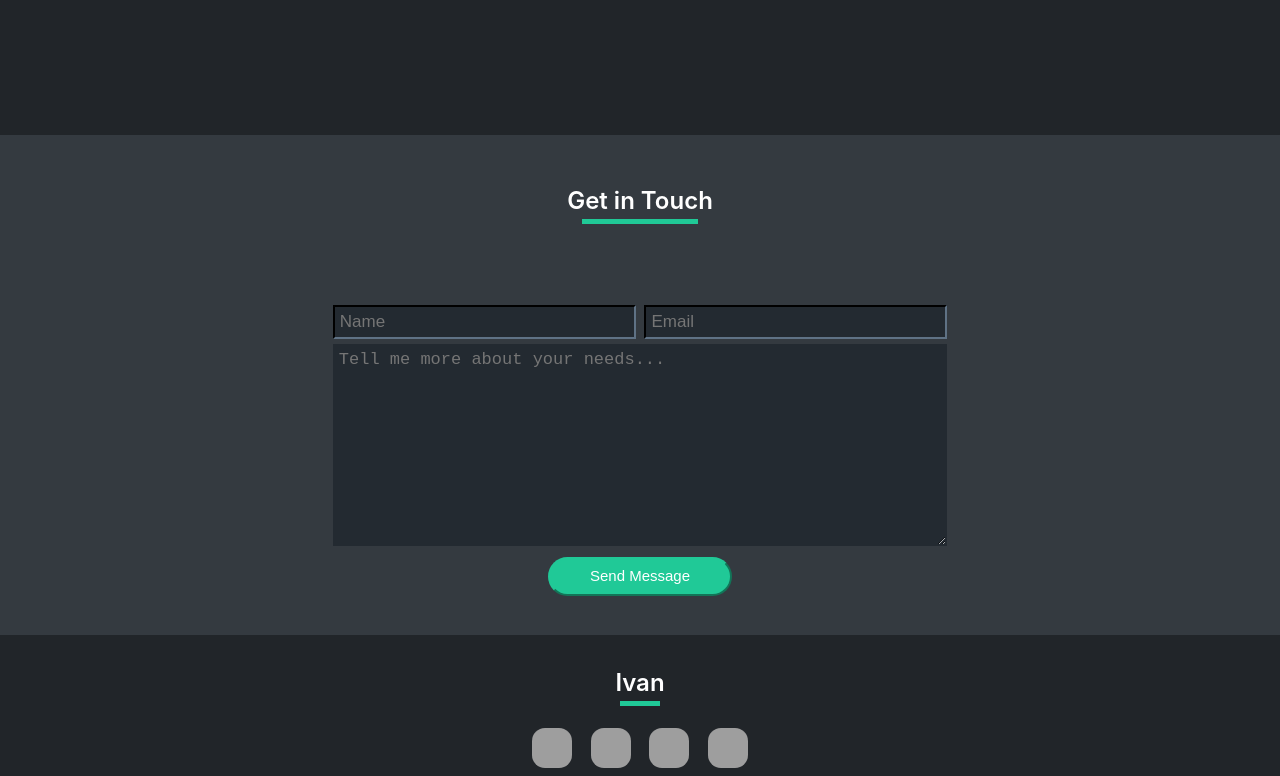
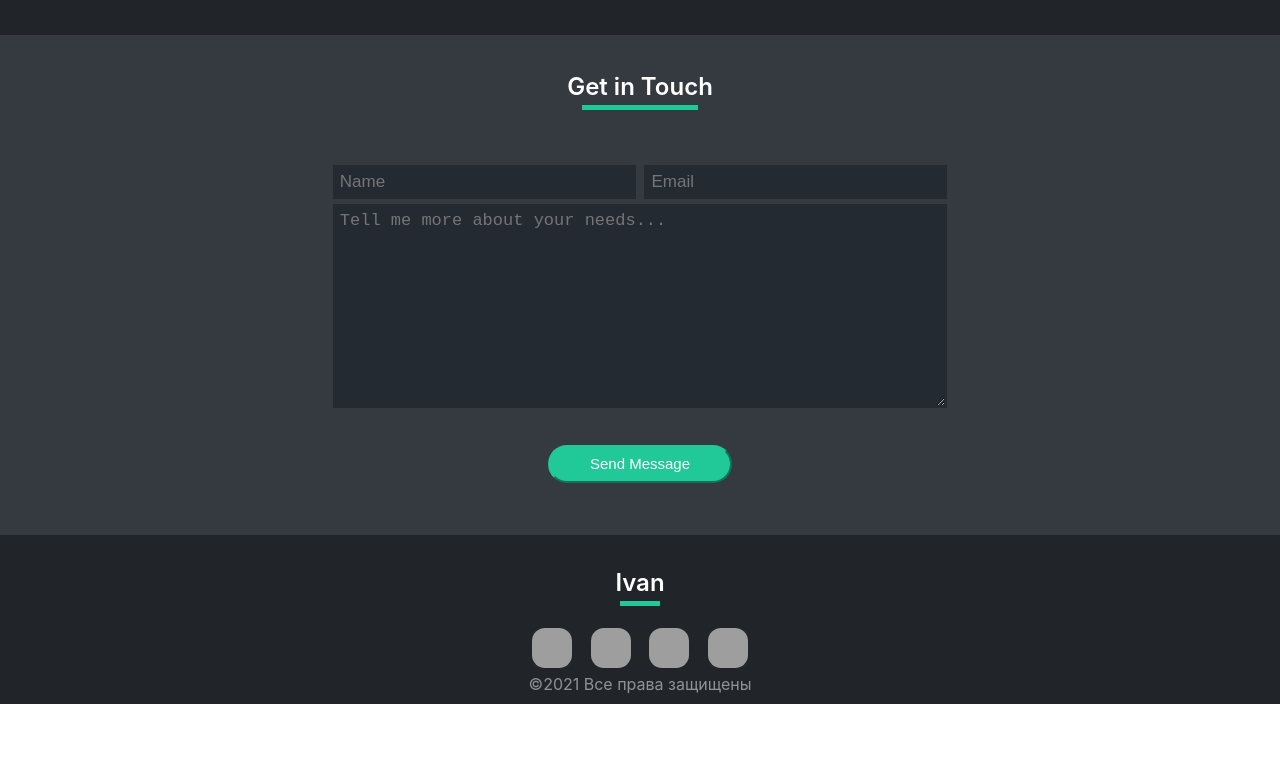
Before and after one commit to Vanya-ID/Portfolio, a React (Create React App) app: page / in a window 1280 px wide. Shown: the part 2053-2829 px from the top of the page. After the commit the page ends 2757 px from the top, so only its background shows below. Built offline with nearby package versions, Linux system fonts and the light colour scheme; grey boxes are pictures that could not be loaded.

Commit message:
add emailJS, send first message

```diff
--- a/package.json
+++ b/package.json
@@ -9,6 +9,8 @@
     "@testing-library/user-event": "^12.1.10",
     "@types/react-scroll": "^1.8.3",
     "@types/react-transition-group": "^4.4.2",
+    "emailjs": "^3.5.0",
+    "emailjs-com": "^3.2.0",
     "react": "^17.0.2",
     "react-dom": "^17.0.2",
     "react-scripts": "4.0.3",
--- a/src/components/Works/Works.module.scss
+++ b/src/components/Works/Works.module.scss
@@ -2,7 +2,7 @@
 @import "/src/styles/scss/mixins";
 
 .worksBlock {
-  min-height: 600px;
+  min-height: 500px;
   background-color: $bgSecondColor;
   color: $primaryColor;
 
--- a/src/components/Сontacts/Сontacts.js
+++ b/src/components/Сontacts/Сontacts.js
@@ -1,21 +1,33 @@
 import c from './Сontacts.module.scss'
+import emailjs from 'emailjs-com';
 
 function Contacts() {
+    function sendEmail(e) {
+        e.preventDefault();
+        emailjs.sendForm('service_wwmcgib', 'template_4rbhnog', e.target, 'user_ZtKUw8fXBLDokeLxLCKOU')
+            .then((result) => {
+                console.log(result.text);
+                e.target.reset()
+            }, (error) => {
+                console.log(error.text);
+            });
+    }
+
     return (
         <div id={'contacts'} className={c.contactBlock}>
-            <div  className={c.container}>
-                <form className={c.form} action="">
+            <div className={c.container}>
+                <form onSubmit={sendEmail} className={c.form}>
                     <h2 className={c.title}>
                         Get in Touch
                     </h2>
                     <div className={c.contacts}>
                         <div className={c.info}>
-                            <input type="text" placeholder={'Name'}/>
-                            <input type="email" placeholder={'Email'}/>
+                            <input name="user_name" type="text" placeholder={'Name'}/>
+                            <input name='user_email' type="email" placeholder={'Email'}/>
                         </div>
-                        <textarea name="" id="" cols="30" rows="10"
+                        <textarea name="message" id="" cols="30" rows="10"
                                   placeholder={'Tell me more about your needs...'}/>
-                        <button className={c.btn}>
+                        <button type={"submit"} className={c.btn}>
                             Send Message
                         </button>
                     </div>
--- a/src/components/Сontacts/Сontacts.module.scss
+++ b/src/components/Сontacts/Сontacts.module.scss
@@ -28,15 +28,17 @@
         flex-direction: column;
 
         input, textarea {
-          border-color: #232a31;
+          border: 2px solid #232a31;
           background: #232a31;
           color: $primaryColor;
           margin-top: 5px;
           font-size: 17px;
           padding: 5px;
+          outline: none;
+          transition: .2s;
 
           &:focus {
-            border-color: #136dcc;
+            border: 2px solid #136dcc;
           }
         }
 
@@ -44,6 +46,7 @@
           display: flex;
           min-width: 300px;
           justify-content: space-between;
+
           input {
             width: 47%;
           }
@@ -55,7 +58,7 @@
 
         .btn {
           text-align: center;
-          margin: 11px auto;
+          margin: 6% auto;
           background-color: #20c997;
           border-color: #20c997;
           cursor: pointer;
@@ -69,8 +72,8 @@
           font-size: 15px;
 
           &:hover {
-            background-color: #2b9f78;
-            border-color: #2b9f78;
+            background-color: #198754;
+            border-color: #198754;
           }
         }
       }
```
Also changed, not shown: 2 other files (tests, documents, lock files or other folders).
